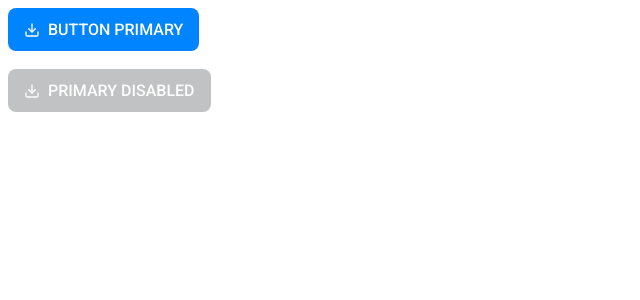
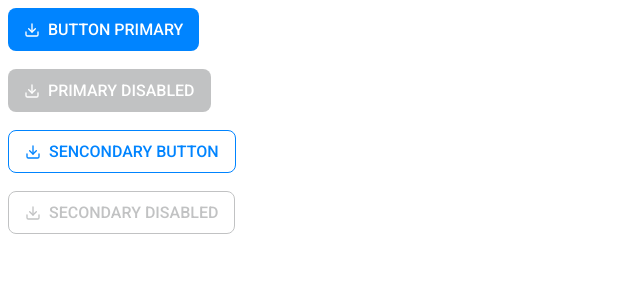
Before and after one commit to Swayangprajna/react-demo, a React (Create React App) app: page / in a window 1280 px wide. Shown: the top 300 px of the page, without its empty margins (0-640 px from the left). Built offline with nearby package versions, Linux system fonts and the light colour scheme.

Commit message:
secondary-button features

```diff
--- a/src/App.tsx
+++ b/src/App.tsx
@@ -1,10 +1,10 @@
 import Button from "./components/Button";
 
 function App() {
-  const onClick = () => {};
+  const handleClick = () => {};
   return (
     <>
-      <Button type="primary" onClick={onClick}>
+      <Button type="primary" onClick={handleClick}>
         Button Primary
       </Button>
       <br />
@@ -12,6 +12,16 @@ function App() {
       <Button type="primary" disabled>
         Primary disabled
       </Button>
+      <br />
+      <br />
+      <Button type="secondary" onClick={handleClick}>
+        sencondary button
+      </Button>
+      <br />
+      <br />
+      <Button type="secondary" disabled>
+        secondary disabled
+      </Button>
     </>
   );
 }
--- a/src/components/Button/button.css
+++ b/src/components/Button/button.css
@@ -42,3 +42,30 @@
   transform: none;
   opacity: 0.6;
 }
+
+/* -------SECONDARY DEFAULT-------- */
+.secondary {
+  color: #0084ff;
+  border: 1px solid #0084ff;
+  background-color: transparent;
+}
+/* -------SECONDARY HOVER-------- */
+.secondary:hover {
+  transform: scale(0.95);
+  color: #46a6ff;
+  border: 1px solid #46a6ff;
+  cursor: pointer;
+}
+/* -------SECONDARY CLICKED-------- */
+.secondary:active {
+  color: #0067c7;
+  border: 1px solid #0067c7;
+}
+/* -------SECONDARY DISABLED-------- */
+.secondary:disabled {
+  color: #999b9c;
+  border: 1px solid #999b9c;
+  cursor: not-allowed;
+  transform: none;
+  opacity: 0.6;
+}
```
